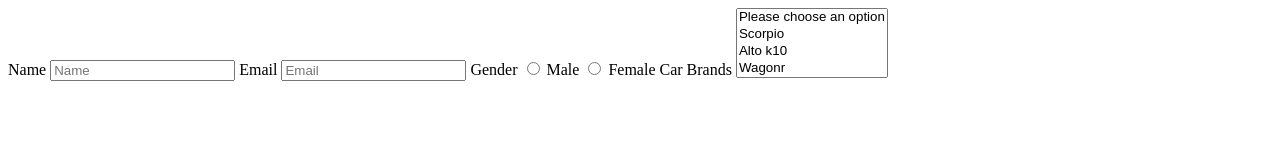
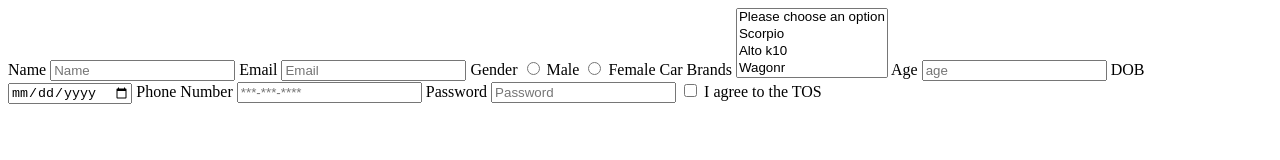
Before and after one commit to acciojob/signup-form-car-singhraj123, a website: page main.html in a window 1280 px wide. Drawn offline with Linux system fonts and the light colour scheme.

Commit message:
created a submission

```diff
--- a/main.html
+++ b/main.html
@@ -30,7 +30,23 @@
 		<option value="Alto k10">Alto k10</option>
 		<option value="Wagonr">Wagonr</option>
         <option value="BAleno">Baleno</option>
-		<script type="text/javascript" src="./script.js">
+	</Select>
+		<label for="age">Age</label>
+		<input type="number" id="age" placeholder="age" name="age" required>
+		<label for="dob">DOB</label>
+		<input type="date" id="dob"  name="dob" required>
+
+		<label for="phone number">Phone Number</label>
+		<input type="tel" id="tel" placeholder="***-***-****">
+
+		<label for="password">Password</label>
+		<input type="Password" id="password" name="password" placeholder="Password" required>
+
+		<label for="tos">
+			<input type="checkbox" id="tos" name="tos" required>
+			I agree to the TOS
+		</label>
+			<script type="text/javascript" src="./script.js">
 </script>
 
 </body>
```
